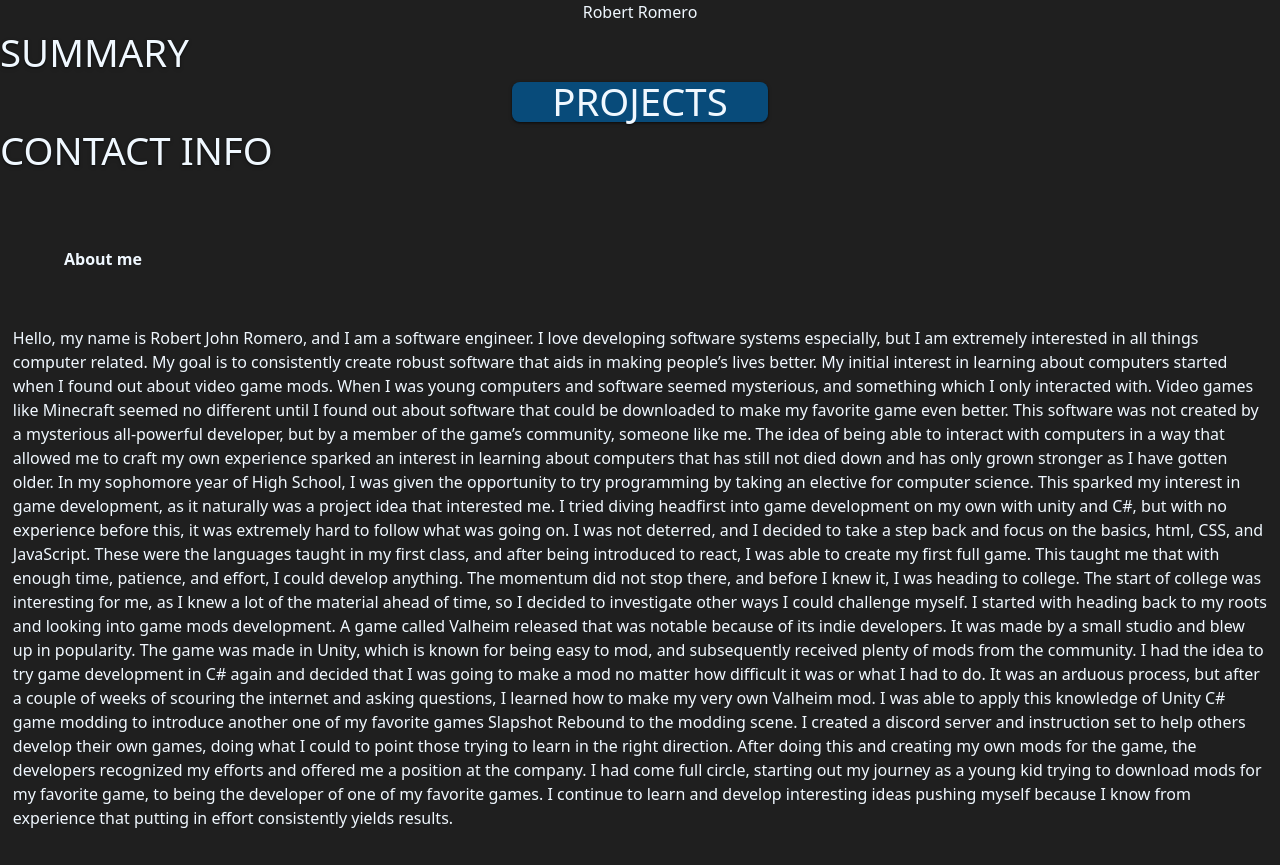
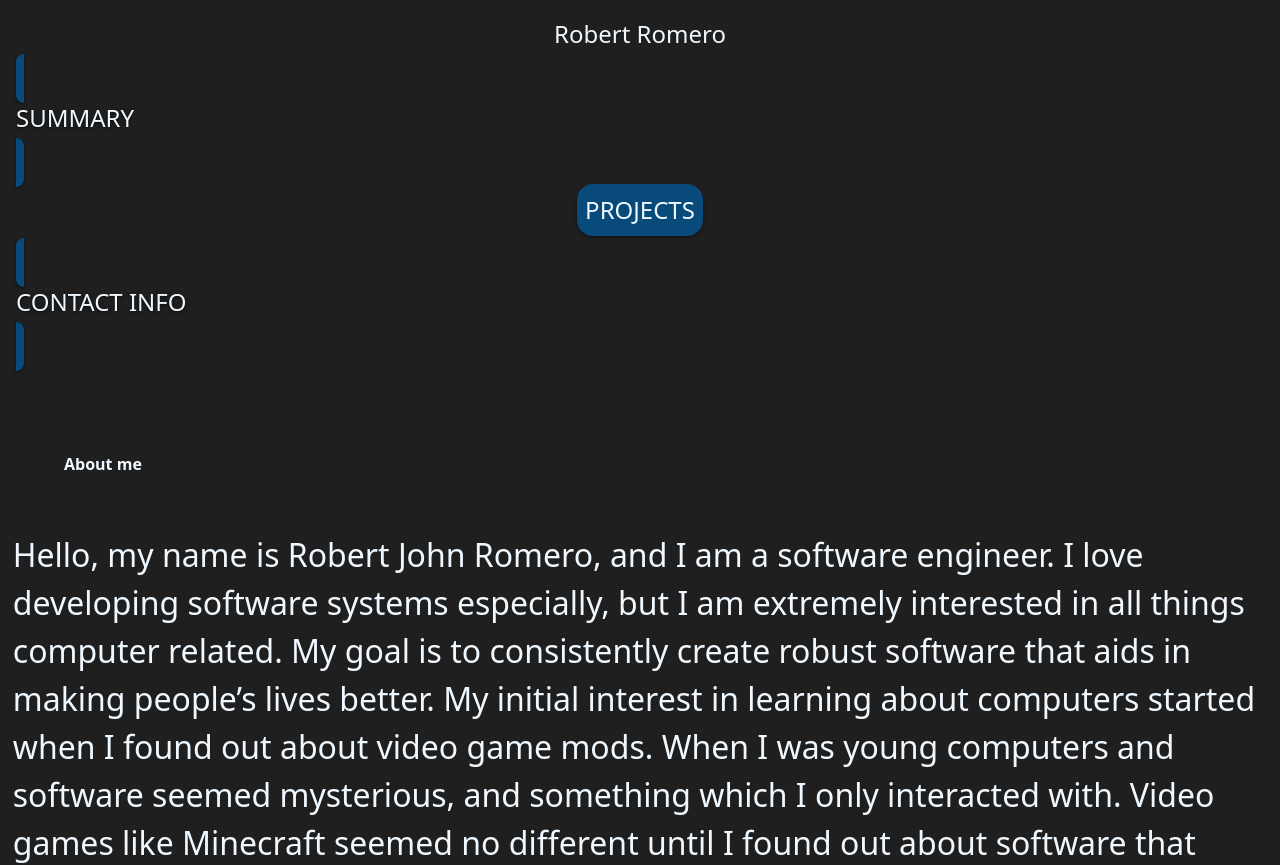
Before and after one commit to bobromero/Portfolio, a Next.js app in the folder portfolio/: page / in a window 1280 px wide. Shown: the top 865 px of the page. Built offline with nearby package versions, Linux system fonts and the light colour scheme.

Commit message:
add css for navbar

```diff
--- a/portfolio/app/globals.css
+++ b/portfolio/app/globals.css
@@ -1,6 +1,8 @@
 @tailwind base;
 @tailwind components;
 @tailwind utilities;
+
+
 
 body{
     background-color: #3b3b3b;
@@ -8,20 +10,43 @@ body{
     font-family: ui-sans-serif, system-ui, sans-serif, "Apple Color Emoji", "Segoe UI Emoji", "Segoe UI Symbol", "Noto Color Emoji";
     -webkit-font-smoothing: antialiased;
     -moz-osx-font-smoothing: grayscale;
+
+    font-size: xx-large;
 }
 
 .navbar-text{
-    font-size: 3vw;
     color:aliceblue;
-    height: 5vh;
-    width: 20vw;
-    border-radius: 0.5rem;
     background-color: #084b7a;
+    transition: 0.7s;
     filter: drop-shadow(0 1px 2px rgb(0 0 0 / 0.1)) drop-shadow(0 1px 1px rgb(0 0 0 / 0.6));
+
+    flex: 0 1 auto;
+
+    padding: 1vh;
+    font-size: 3vh;
+    border-radius: 1rem;
+    height: max-content;
+}
+.navbar-text:hover{
+    background-color: #063b60;
+    color: rgb(191, 195, 200);
+    transition: 0.7s;
+}
+
+.navbar-name{
+    color:aliceblue;
+    font-size: 3vh;
 }
 .navbar{
     background-color: #1f1f1f;
+
     width: 100%;
+    padding:1rem;
+
+    display:grid;
+}
+.navbar-elements{
+
 }
 
 .section-head{
@@ -43,3 +68,15 @@ body{
     justify-content: center;
 
 }
+
+
+@media only screen and (max-width: 480px) {
+    body {
+      font-size: small;
+      background-color: red;
+    }
+
+    #photo {
+      width: 100%;
+    }
+  }
```
